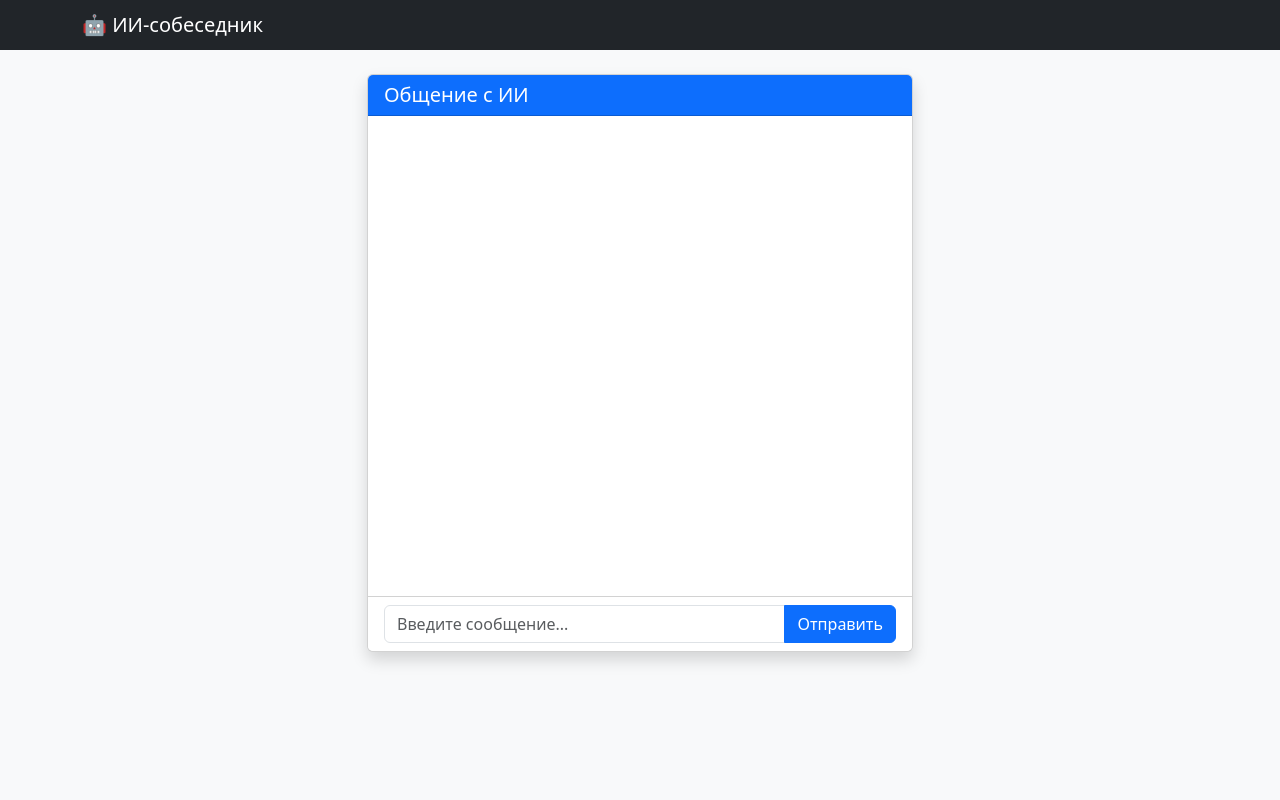
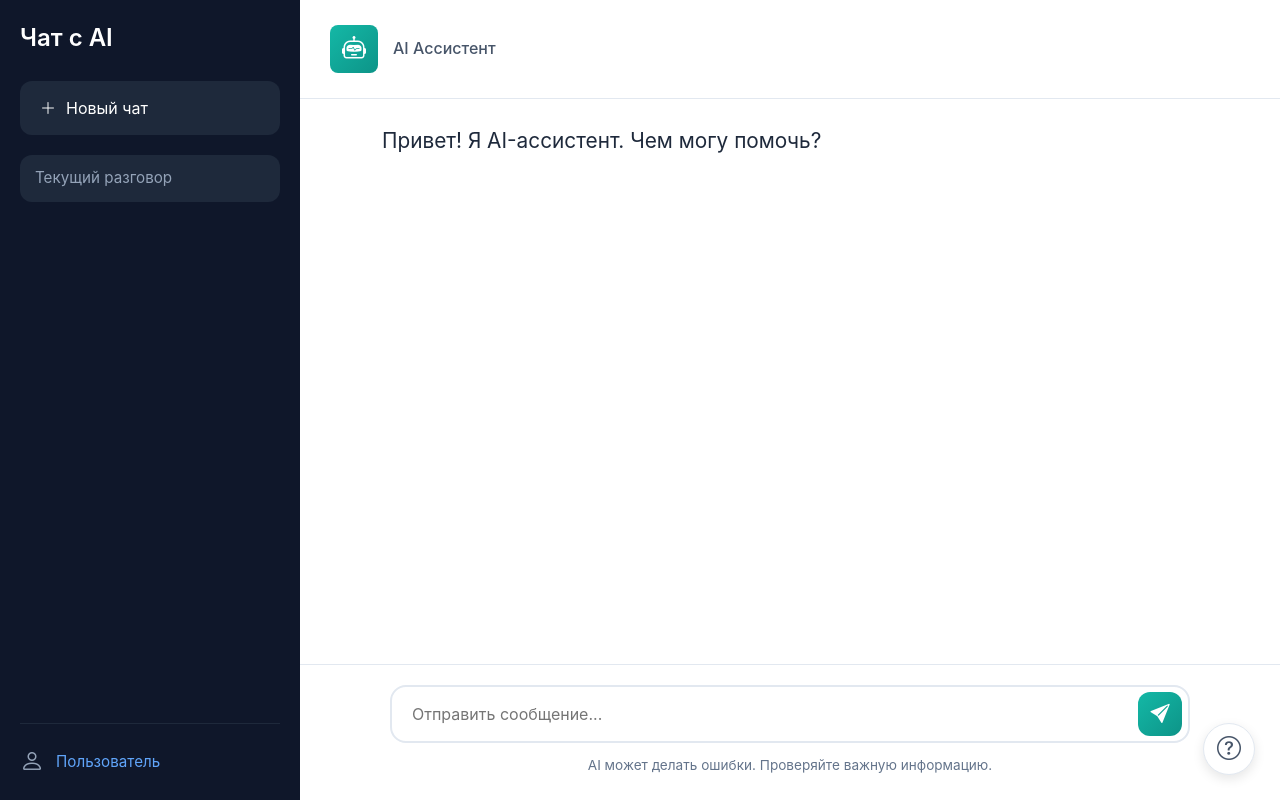
Before and after one commit to Wwwixz/Bogan_AI, a Flask app: page / in a window 1280 px wide. Run offline with Flask 3, Linux system fonts and the light colour scheme; parts of the project's set-up code (start-up, migrations or seed data) failed here and were passed over.

Commit message:
Обновление проекта

```diff
--- a/main.py
+++ b/main.py
@@ -1,30 +1,32 @@
 from flask import Flask, render_template, request, redirect, url_for
 from AI import ask_ai
+from datetime import datetime
 
 app = Flask(__name__)
 
-# Временное хранилище истории сообщений (один общий список для всех пользователей — только для демонстрации!)
 chat_history = []
+
+def get_current_time():
+    return datetime.now().strftime('%H:%M')
 
 @app.route('/', methods=['GET', 'POST'])
 def main():
     global chat_history
     if request.method == 'POST':
-        user_message = request.form.get('message', '').strip()
-        if user_message:
-            # Добавляем сообщение пользователя в историю
-            chat_history.append({'role': 'user', 'content': user_message})
-            # Получаем ответ от ИИ
-            try:
-                ai_response = ask_ai(user_message)
-                chat_history.append({'role': 'assistant', 'content': ai_response})
-            except Exception as e:
-                chat_history.append({'role': 'assistant', 'content': f'Ошибка: {str(e)}'})
-        # Редирект на GET, чтобы избежать повторной отправки при обновлении страницы
+        action = request.form.get('action', '')
+        if action == 'new_chat':
+            chat_history = []
+        else:
+            user_message = request.form.get('message', '').strip()
+            if user_message:
+                chat_history.append({'role': 'user', 'content': user_message, 'time': get_current_time()})
+                try:
+                    ai_response = ask_ai(user_message)
+                    chat_history.append({'role': 'assistant', 'content': ai_response, 'time': get_current_time()})
+                except Exception as e:
+                    chat_history.append({'role': 'assistant', 'content': f'Ошибка: {str(e)}', 'time': get_current_time()})
         return redirect(url_for('main'))
-
-    # GET-запрос — показываем страницу с историей
     return render_template('index.html', messages=chat_history)
 
 if __name__ == '__main__':
-    app.run(port=8080, host='127.0.0.1')
+    app.run(port=8086, host='127.0.0.1', use_reloader=False)
--- /dev/null
+++ b/requirements.txt
@@ -0,0 +1,2 @@
+Flask
+requests
--- a/static/css/style.css
+++ b/static/css/style.css
@@ -1,25 +1,261 @@
-.chat-box {
+* {
+    margin: 0;
+    padding: 0;
+    box-sizing: border-box;
+}
+
+body {
+    font-family: -apple-system, BlinkMacSystemFont, 'Segoe UI', Roboto, Oxygen, Ubuntu, Cantarell, sans-serif;
+    display: flex;
+    height: 100vh;
+    overflow: hidden;
+}
+
+.sidebar {
+    width: 300px;
+    background-color: #0f172a;
+    color: white;
     display: flex;
     flex-direction: column;
-    gap: 10px;
+    padding: 20px;
+    flex-shrink: 0;
 }
 
-.message {
-    max-width: 75%;
-    padding: 10px 15px;
-    border-radius: 15px;
-    word-wrap: break-word;
+.sidebar-title {
+    font-size: 1.5rem;
+    font-weight: 600;
+    margin-bottom: 25px;
 }
 
-.message.user {
-    align-self: flex-end;
-    background-color: #dcf8c6;
-    border-bottom-right-radius: 5px;
+.new-chat-btn {
+    width: 100%;
+    background-color: #1e293b;
+    color: white;
+    border: none;
+    border-radius: 12px;
+    padding: 15px 20px;
+    font-size: 1rem;
+    cursor: pointer;
+    display: flex;
+    align-items: center;
+    gap: 10px;
+    margin-bottom: 20px;
+    transition: background-color 0.2s;
 }
 
-.message.assistant {
-    align-self: flex-start;
-    background-color: #ffffff;
-    border: 1px solid #e0e0e0;
-    border-bottom-left-radius: 5px;
+.new-chat-btn:hover {
+    background-color: #334155;
 }
+
+.current-conversation {
+    background-color: #1e293b;
+    color: #94a3b8;
+    padding: 12px 15px;
+    border-radius: 12px;
+    font-size: 0.95rem;
+}
+
+.sidebar-footer {
+    margin-top: auto;
+    padding-top: 20px;
+    border-top: 1px solid #1e293b;
+    display: flex;
+    align-items: center;
+    gap: 12px;
+}
+
+.sidebar-footer-icon {
+    font-size: 1.5rem;
+    color: #94a3b8;
+}
+
+.sidebar-footer-text {
+    color: #60a5fa;
+    font-size: 0.95rem;
+}
+
+.main-content {
+    flex: 1;
+    display: flex;
+    flex-direction: column;
+    background-color: white;
+}
+
+.chat-header {
+    padding: 25px 30px;
+    display: flex;
+    align-items: center;
+    gap: 15px;
+    border-bottom: 1px solid #e2e8f0;
+}
+
+.chat-header-avatar {
+    width: 48px;
+    height: 48px;
+    border-radius: 8px;
+    background: linear-gradient(135deg, #14b8a6 0%, #0d9488 100%);
+    display: flex;
+    align-items: center;
+    justify-content: center;
+    font-size: 1.5rem;
+    color: white;
+}
+
+.chat-header-info h2 {
+    font-size: 1rem;
+    font-weight: 500;
+    color: #475569;
+    margin: 0;
+}
+
+.chat-container {
+    flex: 1;
+    overflow-y: auto;
+    padding: 25px 30px;
+    display: flex;
+    flex-direction: column;
+    gap: 24px;
+}
+
+.message-wrapper {
+    width: 100%;
+    display: flex;
+    gap: 12px;
+}
+
+.message-wrapper.assistant {
+    justify-content: flex-start;
+}
+
+.message-wrapper.user {
+    justify-content: flex-end;
+}
+
+.message-avatar {
+    width: 40px;
+    height: 40px;
+    border-radius: 8px;
+    display: flex;
+    align-items: center;
+    justify-content: center;
+    font-size: 1.2rem;
+    color: white;
+    flex-shrink: 0;
+}
+
+.message-wrapper.assistant .message-avatar {
+    background: linear-gradient(135deg, #14b8a6 0%, #0d9488 100%);
+}
+
+.message-wrapper.user .message-avatar {
+    background: linear-gradient(135deg, #667eea 0%, #764ba2 100%);
+    order: 2;
+}
+
+.message-bubble {
+    max-width: 70%;
+    padding: 16px 20px;
+    border-radius: 16px;
+    word-wrap: break-word;
+    line-height: 1.6;
+    font-size: 1rem;
+}
+
+.message-wrapper.assistant .message-bubble {
+    background-color: transparent;
+    color: #1e293b;
+    padding: 0;
+}
+
+.message-wrapper.user .message-bubble {
+    background: linear-gradient(135deg, #14b8a6 0%, #0d9488 100%);
+    color: white;
+}
+
+.welcome-message {
+    width: 100%;
+    padding-left: 52px;
+}
+
+.welcome-message h1 {
+    font-size: 1.3rem;
+    font-weight: 400;
+    color: #1e293b;
+    line-height: 1.6;
+    margin: 0;
+}
+
+.input-wrapper {
+    padding: 20px 30px 25px;
+    border-top: 1px solid #e2e8f0;
+}
+
+.input-container {
+    max-width: 800px;
+    margin: 0 auto;
+}
+
+.input-field-wrapper {
+    position: relative;
+    display: flex;
+    align-items: center;
+}
+
+.input-field {
+    width: 100%;
+    padding: 15px 70px 15px 20px;
+    border: 2px solid #e2e8f0;
+    border-radius: 16px;
+    font-size: 1rem;
+    outline: none;
+    transition: border-color 0.2s;
+}
+
+.input-field:focus {
+    border-color: #14b8a6;
+}
+
+.send-btn {
+    position: absolute;
+    right: 8px;
+    width: 44px;
+    height: 44px;
+    border-radius: 12px;
+    background: linear-gradient(135deg, #14b8a6 0%, #0d9488 100%);
+    border: none;
+    color: white;
+    font-size: 1.2rem;
+    cursor: pointer;
+    transition: all 0.2s;
+    display: flex;
+    align-items: center;
+    justify-content: center;
+}
+
+.send-btn:hover {
+    transform: translateY(-2px);
+    box-shadow: 0 4px 12px rgba(20, 184, 166, 0.4);
+}
+
+.disclaimer {
+    text-align: center;
+    margin-top: 12px;
+    font-size: 0.85rem;
+    color: #64748b;
+}
+
+.help-btn {
+    position: fixed;
+    bottom: 25px;
+    right: 25px;
+    width: 52px;
+    height: 52px;
+    border-radius: 50%;
+    background-color: white;
+    border: 1px solid #e2e8f0;
+    box-shadow: 0 4px 12px rgba(0, 0, 0, 0.1);
+    font-size: 1.5rem;
+    color: #475569;
+    cursor: pointer;
+    z-index: 100;
+}
--- a/templates/base.html
+++ b/templates/base.html
@@ -1,24 +1,22 @@
 <!DOCTYPE html>
 <html lang="ru">
+
 <head>
     <meta charset="UTF-8">
     <meta name="viewport" content="width=device-width, initial-scale=1.0">
-    <title>{% block title %}ИИ-чат{% endblock %}</title>
+    <title>{% block title %}ИИ-Собеседник{% endblock %}</title>
     <!-- Bootstrap 5 CSS -->
     <link href="https://cdn.jsdelivr.net/npm/bootstrap@5.3.0/dist/css/bootstrap.min.css" rel="stylesheet">
+    <!-- Bootstrap Icons -->
+    <link rel="stylesheet" href="https://cdn.jsdelivr.net/npm/bootstrap-icons@1.11.0/font/bootstrap-icons.css">
     <!-- Наши стили -->
     <link rel="stylesheet" href="{{ url_for('static', filename='css/style.css') }}">
 </head>
-<body class="bg-light">
-    <nav class="navbar navbar-dark bg-dark">
-        <div class="container">
-            <span class="navbar-brand mb-0 h1">🤖 ИИ-собеседник</span>
-        </div>
-    </nav>
-    <div class="container mt-4">
-        {% block content %}{% endblock %}
-    </div>
-    <!-- Bootstrap JS (не обязателен, но пусть будет для будущих нужд) -->
+
+<body>
+    {% block content %}{% endblock %}
+    <!-- Bootstrap JS -->
     <script src="https://cdn.jsdelivr.net/npm/bootstrap@5.3.0/dist/js/bootstrap.bundle.min.js"></script>
 </body>
+
 </html>
--- a/templates/index.html
+++ b/templates/index.html
@@ -1,29 +1,70 @@
-{% extends "base.html" %}
-{% block title %}Чат{% endblock %}
+{% extends "base.html" %} {% block title %}Чат с AI{% endblock %} {% block content %}
+<div class="sidebar">
+    <div class="sidebar-title">Чат с AI</div>
+    <form method="post" action="/">
+        <input type="hidden" name="action" value="new_chat">
+        <button type="submit" class="new-chat-btn">
+            <i class="bi bi-plus-lg"></i> Новый чат
+        </button>
+    </form>
+    <div class="current-conversation">Текущий разговор</div>
+    <div class="sidebar-footer">
+        <i class="bi bi-person sidebar-footer-icon"></i>
+        <span class="sidebar-footer-text">Пользователь</span>
+    </div>
+</div>
 
-{% block content %}
-<div class="row justify-content-center">
-    <div class="col-md-8 col-lg-6">
-        <div class="card shadow">
-            <div class="card-header bg-primary text-white">
-                <h5 class="mb-0">Общение с ИИ</h5>
+<div class="main-content">
+    <div class="chat-header">
+        <div class="chat-header-avatar">
+            <i class="bi bi-robot"></i>
+        </div>
+        <div class="chat-header-info">
+            <h2>AI Ассистент</h2>
+        </div>
+    </div>
+
+    <div class="chat-container" id="chat-box">
+        <div class="welcome-message">
+            <h1>Привет! Я AI-ассистент. Чем могу помочь?</h1>
+        </div>
+        {% for msg in messages %}
+        <div class="message-wrapper {{ msg.role }}">
+            <div class="message-avatar">
+                {% if msg.role == 'assistant' %}
+                <i class="bi bi-robot"></i> {% else %}
+                <i class="bi bi-person"></i> {% endif %}
             </div>
-            <!-- Область сообщений -->
-            <div class="card-body chat-box" id="chat-box" style="height: 60vh; overflow-y: auto;">
-                {% for msg in messages %}
-                    <div class="message {{ msg.role }}">
-                        {{ msg.content }}
-                    </div>
-                {% endfor %}
+            <div class="message-bubble">
+                {{ msg.content }}
             </div>
-            <!-- Форма отправки -->
-            <div class="card-footer bg-white">
-                <form method="post" action="/" class="input-group">
-                    <input type="text" name="message" class="form-control" placeholder="Введите сообщение..." autocomplete="off" required>
-                    <button type="submit" class="btn btn-primary">Отправить</button>
-                </form>
+        </div>
+        {% endfor %}
+    </div>
+
+    <div class="input-wrapper">
+        <div class="input-container">
+            <form method="post" action="/" class="input-field-wrapper">
+                <input type="text" name="message" class="input-field" placeholder="Отправить сообщение..." autocomplete="off" required>
+                <button type="submit" class="send-btn">
+                    <i class="bi bi-send-fill"></i>
+                </button>
+            </form>
+            <div class="disclaimer">
+                AI может делать ошибки. Проверяйте важную информацию.
             </div>
         </div>
     </div>
 </div>
+
+<button class="help-btn">
+    <i class="bi bi-question-circle"></i>
+</button>
+
+<script>
+    const chatBox = document.getElementById('chat-box');
+    if (chatBox) {
+        chatBox.scrollTop = chatBox.scrollHeight;
+    }
+</script>
 {% endblock %}
```
Also changed, not shown: AI.py (+6 -5 lines), test_server.py (added, +9 -0 lines), 1 other file.
